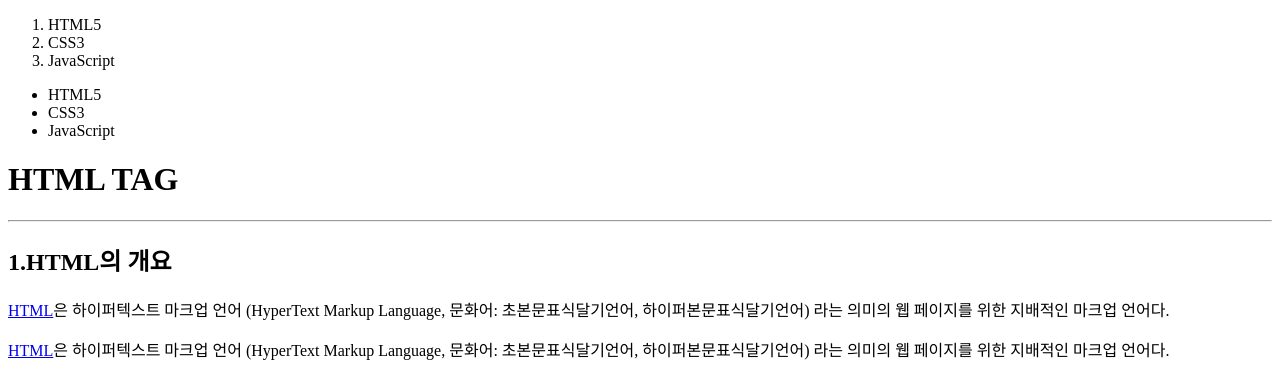
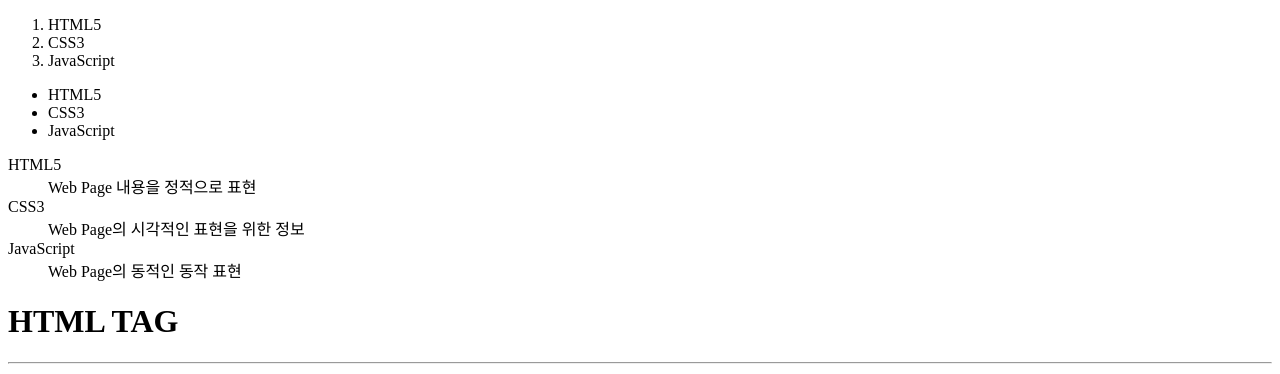
Before and after one commit to dkdlvhstpqms/Web, a plain HTML site: page tag.html in a window 1280 px wide. Shown: the top 374 px of the page. Drawn offline with Linux system fonts and the light colour scheme.

Commit message:
Update tag.html

```diff
--- a/tag.html
+++ b/tag.html
@@ -16,6 +16,13 @@
             <li>CSS3</li>
             <li>JavaScript</li>
         </ul>
+        <dl>
+            <dt>HTML5</dt>
+                <dd>Web Page 내용을 정적으로 표현</dd>
+            <dt>CSS3</dt>
+                <dd>Web Page의 시각적인 표현을 위한 정보</dd>
+            <dt>JavaScript</dt>
+                <dd>Web Page의 동적인 동작 표현</dd>
         <h1>HTML TAG</h1>
         <hr />
         <h2>1.HTML의 개요</h2>
```
